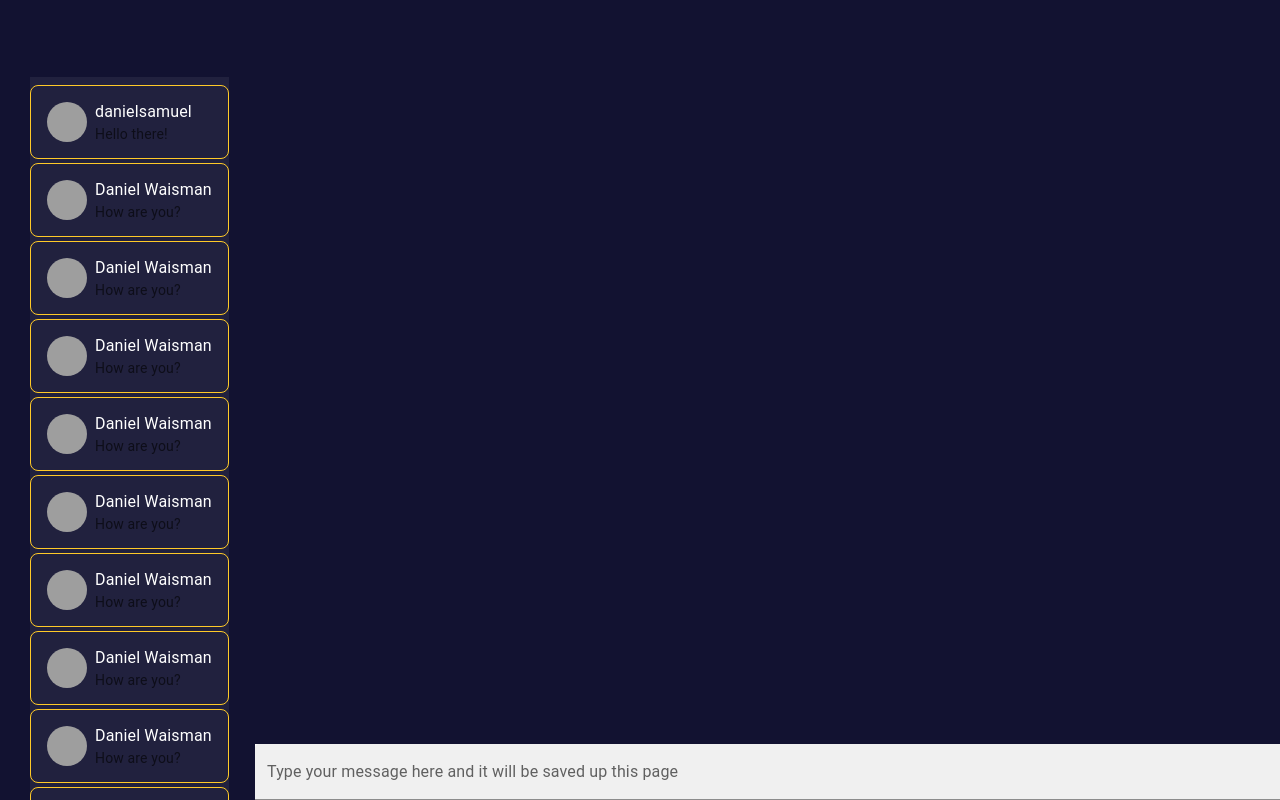
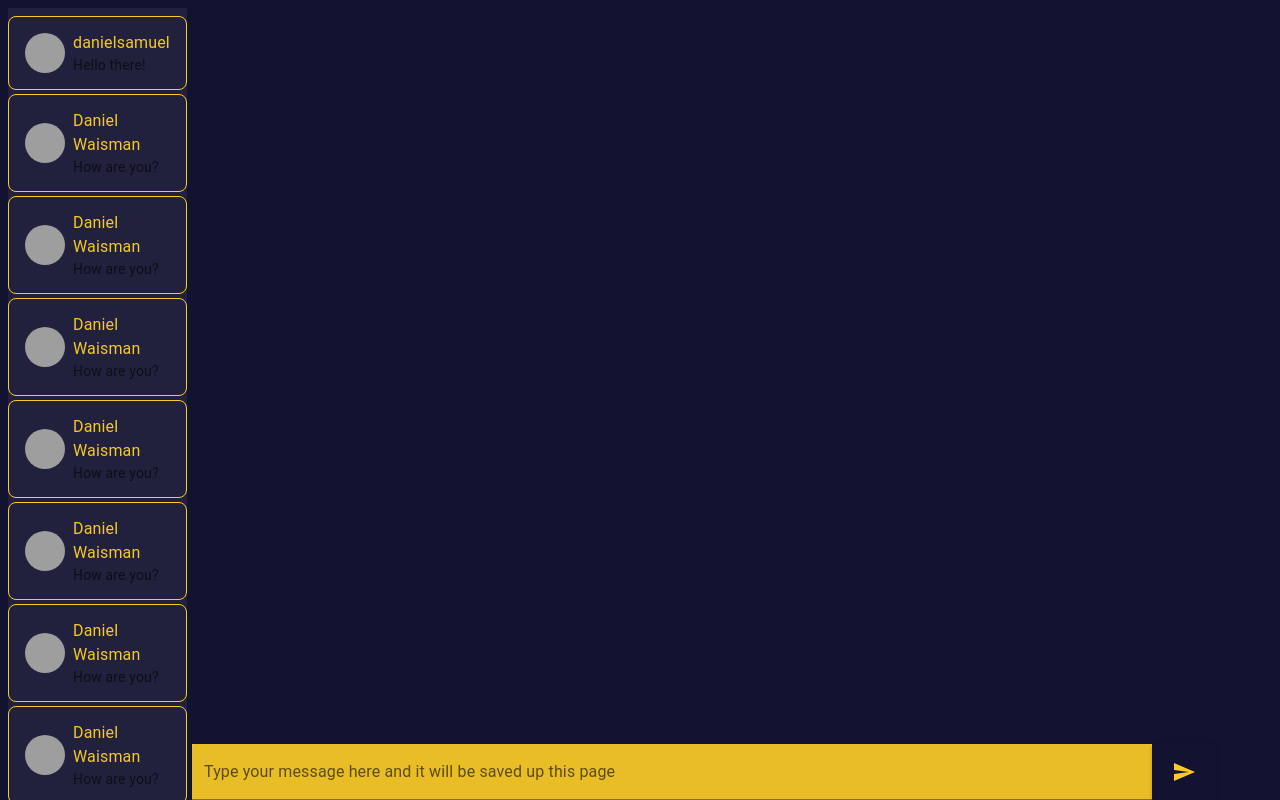
Before and after one commit to Mego-Program/communication-BB, a React (Vite) app: page / in a window 1280 px wide. Built offline with nearby package versions, Linux system fonts and the light colour scheme; grey boxes are pictures that could not be loaded.

Commit message:
big update

```diff
--- a/package.json
+++ b/package.json
@@ -15,8 +15,11 @@
     "@mui/icons-material": "^5.14.18",
     "@mui/material": "^5.14.18",
     "@mui/styled-engine-sc": "6.0.0-alpha.6",
+    "axios": "^1.6.2",
+    "import": "^0.0.6",
     "react": "^18.2.0",
     "react-dom": "^18.2.0",
+    "react-router-dom": "^6.20.0",
     "styled-components": "^6.1.1"
   },
   "devDependencies": {
--- a/src/App.jsx
+++ b/src/App.jsx
@@ -26,7 +26,7 @@ function App() {
   ];
 
   return (
-    <div >
+    <div   >
 
         <ChatList chats={chats} />
 
--- a/src/componets/App.css
+++ b/src/componets/App.css
@@ -6,7 +6,7 @@
 
   color-scheme: light dark;
   color: rgba(255, 255, 255, 1);
-
+  max-height:'100vh';
   background-color: rgba(18, 18, 49, 1);
 
 
@@ -19,3 +19,10 @@
 ::-webkit-scrollbar {
   display: none; /* הסתרת הסרגל בדפדפני WebKit (כולל Chrome ו־Safari) */
 }
+.last-message {
+  color: white; /* Set the text color to white */
+}
+
+.ChatContainer {
+  /* Add any other styles you need for the ChatContainer */
+}
--- a/src/componets/ButtunSend.jsx
+++ b/src/componets/ButtunSend.jsx
@@ -27,7 +27,7 @@ return(
 variant="contained"
 color="primary"
 onClick={props.handleSend}
-sx={{ position: "fixed", bottom: 0, left: 1455, right: 0 }}
+sx={{ position: "fixed", bottom: 0, left: '90%', right: 0 }}
 elevation={3}
 style={{backgroundColor: '#0000',color: `${amber[400]}`,width: "60px", height: "57px" }}
 >
--- a/src/componets/ChatList.jsx
+++ b/src/componets/ChatList.jsx
@@ -13,6 +13,7 @@ import {
   TextField,
   Button,
   Grid,
+  Stack,
 
 } from "@mui/material";
 import SendIcon from "@mui/icons-material/Send"; // Import the Send icon
@@ -60,26 +61,17 @@ function ChatList(props) {
   return (
     <div className="ChatContainer">
     {/* Container for chat entries with flex layout */}
-      <div>
+
+    <ListConnections chats={props.chats} />
+
     <ChatEntries chatHistory={chatHistory} />
-
-      {/* Container for the list of connections */}
-      <ListConnections chats={props.chats} />
-      </div>
-      {/* Container for the text input */}
 
     {/* Text input component for entering new messages */}
     <TextInput newMessage={newMessage} handleChange={handleChange} />
 
-
-      {/* Container for the send button */}
-
     {/* Send button component with the SendIcon */}
     <ButtonSend handleSend={handleSend} />
-
   </div>
 );
 }
-
-// Export the ChatList component
 export default ChatList;
--- a/src/componets/TextInput.jsx
+++ b/src/componets/TextInput.jsx
@@ -35,7 +35,7 @@ export default function TextInput(props){
           maxRows={4}
           value={props.newMessage}
           onChange={props.handleChange}
-          style={{ width: "1200px", backgroundColor: "white" }}
-          sx={{ position: "fixed", bottom: 0, left: 255, right: 0 }}
+          style={{ width: "75%", backgroundColor: "#F6C927" }}
+          sx={{ position: "fixed", bottom: 0, left: '15%', right: 0 }}
           elevation={3}
         /></Grid>)}
--- a/src/componets/chathistory.jsx
+++ b/src/componets/chathistory.jsx
@@ -4,19 +4,13 @@ import AvatarProfile from "./AvatarProfile";
 
 function ChatEntries({ chatHistory }) {
   return (
-    <Stack
-      justify-content="flex-end"
-      direction="row"
-      useFlexGap
-      flexWrap="wrap"
-    >
     <div>
       {/* Map through chat history and render each chat entry */}
       {chatHistory.map(function renderMessage(entry, index) {
         const { message, user, time } = entry;
         let editMessage = message;
         // Replace newline characters with HTML line breaks
-          const lines = editMessage.split('\n');
+        const lines = editMessage.split("\n");
 
         // Return JSX for each chat entry
         return (
@@ -24,45 +18,64 @@ function ChatEntries({ chatHistory }) {
           <Grow key={index} in={true} timeout={1200}>
             <div
               style={{
-                  width:  'fit-content'  ,
+                width: "fit-content",
                 border: "1px solid ",
                 borderRadius: "20px",
                 color: "rgba(246, 201, 39, 1)",
                 display: "flex",
-                  marginLeft: "250px",
+                flexDirection: "column", // Set flex direction to column
+                marginLeft: "15%",
                 marginBottom: "10px", // Adjusted margin between chat entries
               }}
             >
               {/* Display user avatar and profile */}
               <AvatarProfile name={user.name} avatar={user.avatar} />
 
-                {/* Display user name, message content, and timestamp */}
-                <div style={{ paddingTop: '30px', marginLeft: '10px', marginRight: '0px' }}>
+              {/* Display user name and message content */}
+              <div
+                style={{
+                  paddingTop: "30px",
+                  marginLeft: "10px",
+                  marginRight: "0px",
+                }}
+              >
                 <span style={{ fontWeight: "bold" }}>{user.name} </span>
                 {/* Map through lines and render each line as a paragraph */}
                 {lines.map((line, lineIndex) => (
                   <React.Fragment key={lineIndex}>
                     <p
                       style={{
-                          fontSize: "15px",
+                        fontSize: "150%",
                         fontWeight: "unset",
                         color: "white",
-                          marginTop: lineIndex > 0 ? '0' : '10px', // Adjusted margin-top between lines
-                          marginBottom: '0', // Adjusted margin-bottom between lines
+                        paddingRight: "20px",
+                        marginTop: lineIndex > 0 ? "0" : "10px", // Adjusted margin-top between lines
+                        marginBottom: "0", // Adjusted margin-bottom between lines
                       }}
                     >
                       {line}
                     </p>
                   </React.Fragment>
                 ))}
-                  <p style={{justifyContent:"flex-end" }}>{time}</p>
               </div>
+
+              {/* Display timestamp at the end of the border */}
+              <p
+                style={{
+                  paddingLeft: "10px",
+                  paddingRight: "10px",
+                  marginLeft: "auto",
+                  marginRight: "10px",
+                  alignSelf: "flex-end",
+                }}
+              >
+                {time}
+              </p>
             </div>
           </Grow>
         );
       })}
     </div>
-    </Stack>
   );
 }
 
--- a/src/componets/listOfConections.jsx
+++ b/src/componets/listOfConections.jsx
@@ -10,24 +10,19 @@ function ListConnections({ chats }) {
   };
 
   return (
-    <Grid
-      container
-      maxHeight={"10vh"}
-      justifyContent="flex-start"
-      style={{ position: "fixed", bottom: 643, left: 30, right: 0 }}
-      elevation={3}
-    >
+
       <div id={"list of connections"} style={{ overflowY: "auto" }}>
         {/* List of connections with avatars and names */}
         <List
         sx={{
-          width: "100%",
-          maxWidth: "100%",
+          width: "14%",
+
           bgcolor: "#21213E",
-          color: "#FFFFFF",
-          overflow: 'auto',
-          position: 'relative',
-          maxHeight: 900
+          color: "#F6C927",
+          overflowY: 'auto',
+          position: 'fixed',
+          height: "100vh"
+
         }}>
           {chats.map(function renderChatItem(chat) {
             return (
@@ -60,7 +55,7 @@ function ListConnections({ chats }) {
           })}
         </List>
       </div>
-    </Grid>
+
   );
 }
 
```
Also changed, not shown: src/componets/Messege.jsx (deleted), src/componets/TimeOfTheSending.jsx (deleted), src/componets/UserName.jsx (deleted), 1 other file (tests, documents, lock files or other folders). Lines whose indentation alone changed are shown as unchanged.
